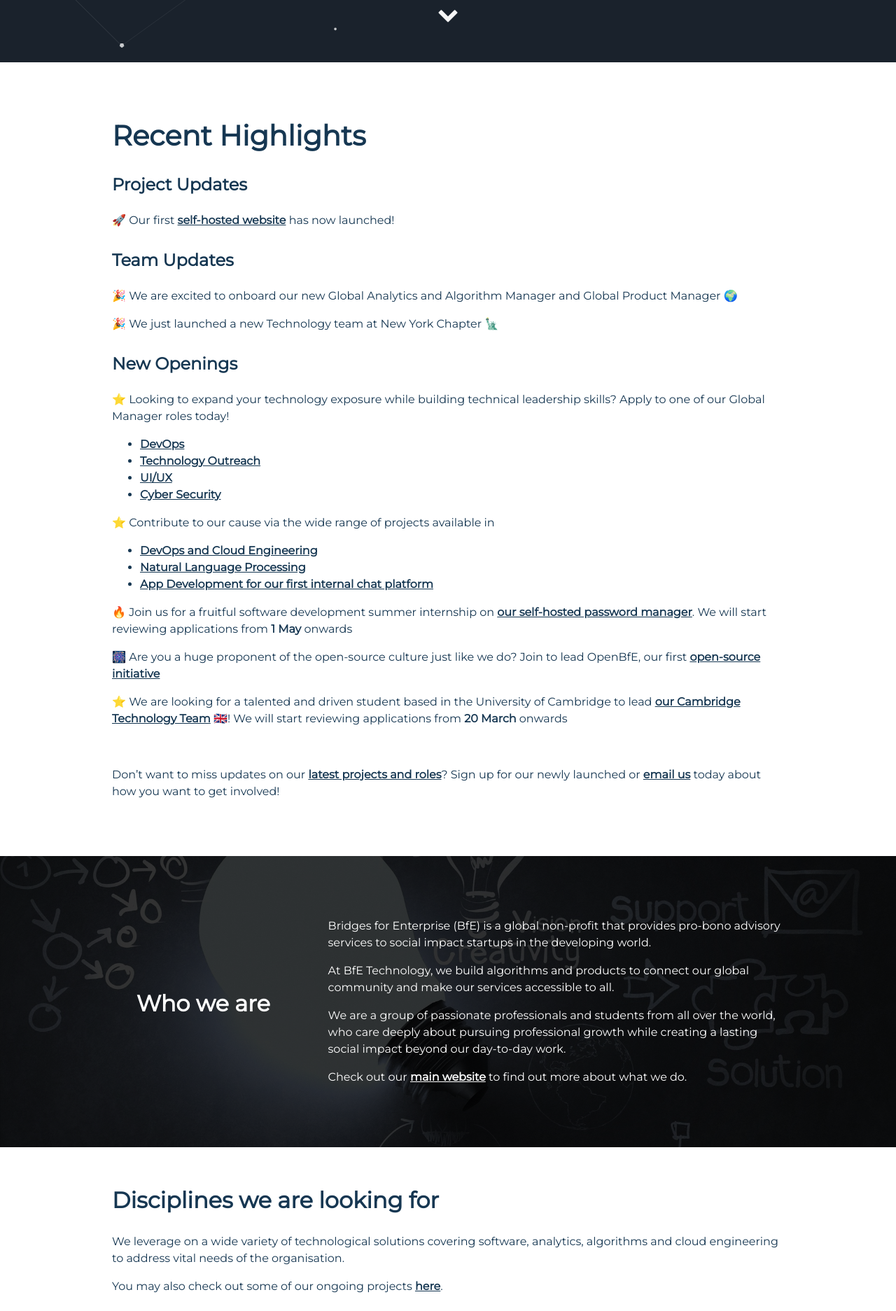
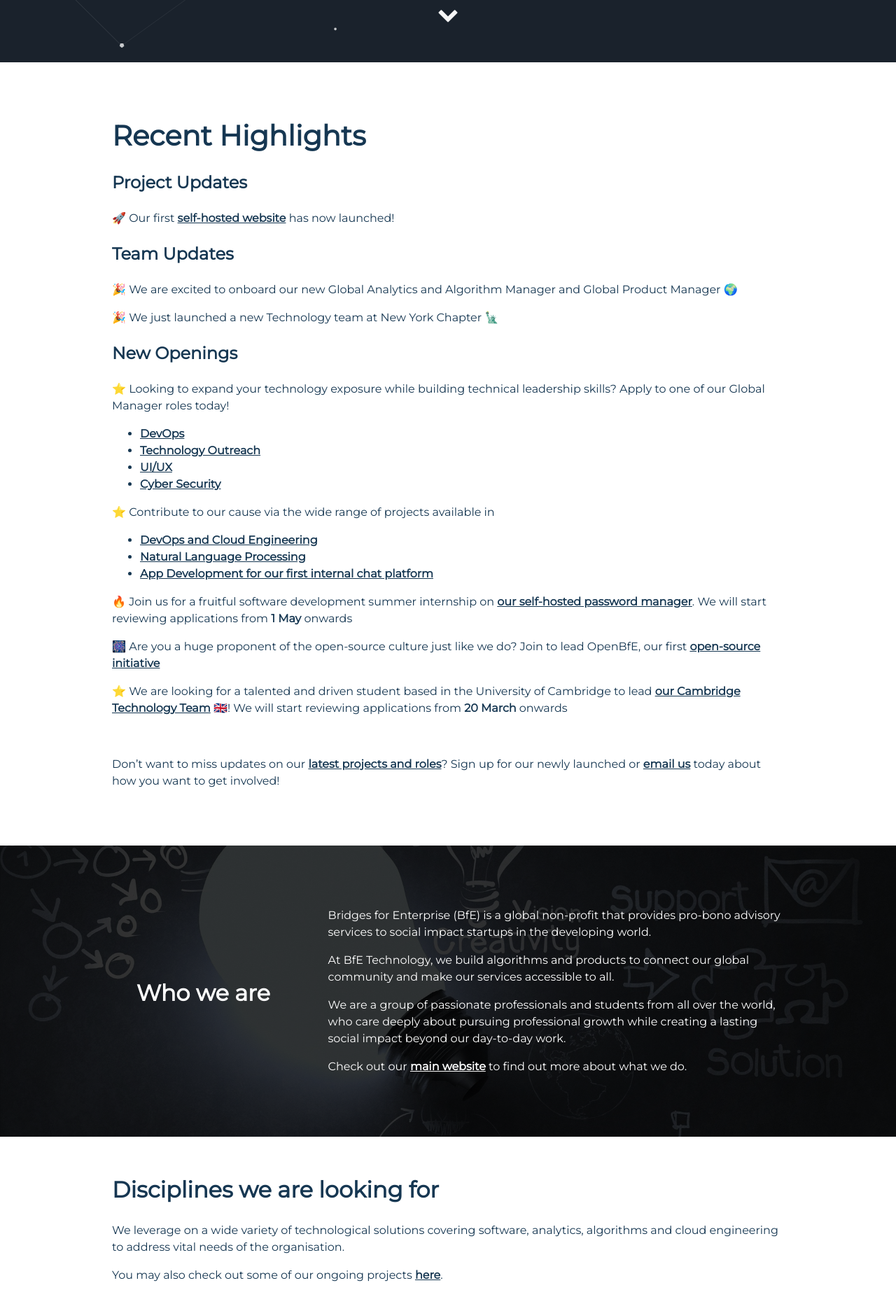
Before and after one commit to BfE-Technology/BfE-Technology.github.io, a Jekyll site: the page built from index.md, in a window 1280 px wide. Shown: the part 811-2684 px from the top of the page at 70% size. Built offline with Jekyll 4.4.1, drawn with Linux system fonts in a browser that asks for light colours; nearby versions of some CDN libraries.

Commit message:
Update custom.css

```diff
--- a/assets/css/custom.css
+++ b/assets/css/custom.css
@@ -165,9 +165,6 @@ body {
 
   h1, h2, h3 {
     font-size: 20px;
-  }
-  #recent-highlights h3{
-    font-size: 16px;
   }
 
   body {
@@ -501,8 +498,3 @@ body {
       font-size: 32px;
     }
 }
-
-/* recent highlights */
-#recent-highlights h3{
-  margin-top: 30px;
-}
```
